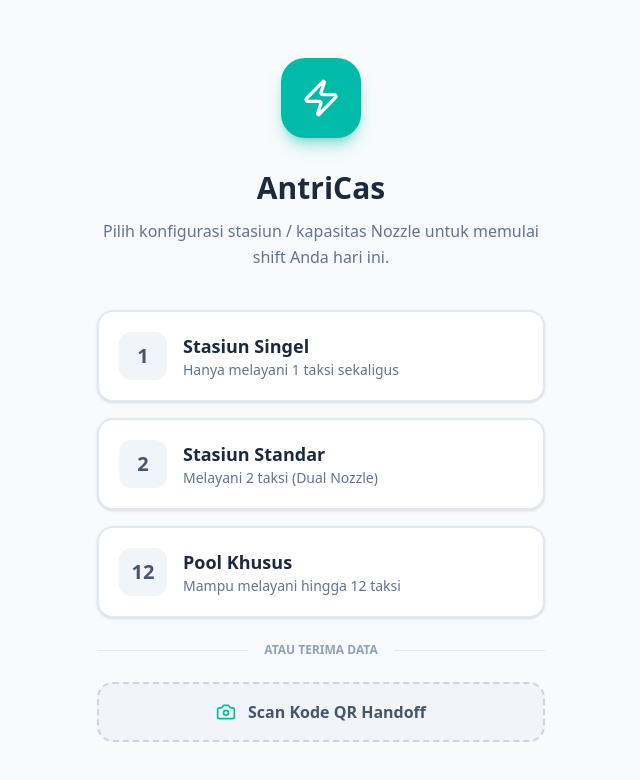
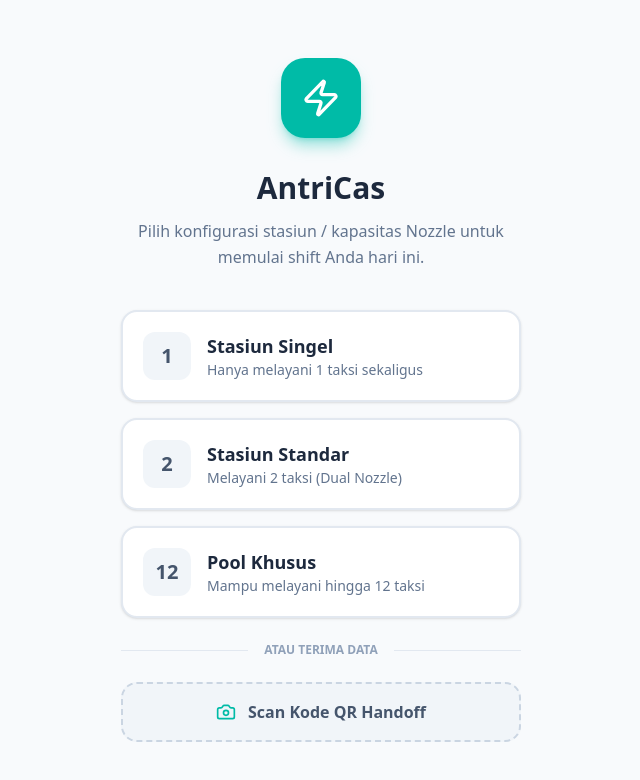
Before and after one commit to 5leepy/antrian-hp, a Next.js app: page / in a window 1280 px wide. Shown: the top 780 px of the page, without its empty margins (319-959 px from the left). Built offline with nearby package versions, Linux system fonts and the light colour scheme.

Commit message:
feat(ui): hide QR export tab when scanning from setup screen

```diff
--- a/src/app/page.tsx
+++ b/src/app/page.tsx
@@ -444,63 +444,7 @@ export default function EVQueueApp() {
 
   if (!isLoaded) return null;
 
-  // SETUP MODAL (Shown if maxNozzles is null, e.g., on first load or after reset)
-  if (isLoaded && maxNozzles === null) {
-    return (
-      <div className="min-h-screen bg-slate-50 dark:bg-slate-950 flex flex-col items-center justify-center p-6 text-center font-sans">
-        <div className="max-w-md w-full animate-in zoom-in-95 duration-500">
-          <div className="w-20 h-20 bg-teal-500 rounded-3xl mx-auto flex items-center justify-center shadow-lg shadow-teal-500/40 mb-8">
-            <Zap className="w-10 h-10 text-white" />
-          </div>
-          <h1 className="text-3xl font-black text-slate-800 dark:text-white mb-3">AntriCas</h1>
-          <p className="text-slate-500 dark:text-slate-400 font-medium mb-10 leading-relaxed">Pilih konfigurasi stasiun / kapasitas Nozzle untuk memulai shift Anda hari ini.</p>
-
-          <div className="flex flex-col gap-4">
-            <button onClick={() => setMaxNozzles(1)} className="w-full bg-white dark:bg-slate-900 border-2 border-slate-200 dark:border-slate-800 hover:border-teal-400 dark:hover:border-teal-500 p-5 rounded-2xl flex items-center gap-4 transition-all shadow-sm active:scale-95 group">
-              <div className="w-12 h-12 shrink-0 bg-slate-100 dark:bg-slate-800 rounded-xl flex items-center justify-center group-hover:bg-teal-100 dark:group-hover:bg-teal-900/50 transition-colors">
-                <span className="text-xl font-bold text-slate-600 dark:text-slate-300 group-hover:text-teal-600 dark:group-hover:text-teal-400">1</span>
-              </div>
-              <div className="text-left">
-                <h3 className="text-lg font-bold text-slate-800 dark:text-slate-200">Stasiun Singel</h3>
-                <p className="text-sm text-slate-500">Hanya melayani 1 taksi sekaligus</p>
-              </div>
-            </button>
-            <button onClick={() => setMaxNozzles(2)} className="w-full bg-white dark:bg-slate-900 border-2 border-slate-200 dark:border-slate-800 hover:border-teal-400 dark:hover:border-teal-500 p-5 rounded-2xl flex items-center gap-4 transition-all shadow-sm active:scale-95 group">
-              <div className="w-12 h-12 shrink-0 bg-slate-100 dark:bg-slate-800 rounded-xl flex items-center justify-center group-hover:bg-teal-100 dark:group-hover:bg-teal-900/50 transition-colors">
-                <span className="text-xl font-bold text-slate-600 dark:text-slate-300 group-hover:text-teal-600 dark:group-hover:text-teal-400">2</span>
-              </div>
-              <div className="text-left">
-                <h3 className="text-lg font-bold text-slate-800 dark:text-slate-200">Stasiun Standar</h3>
-                <p className="text-sm text-slate-500">Melayani 2 taksi (Dual Nozzle)</p>
-              </div>
-            </button>
-            <button onClick={() => setMaxNozzles(12)} className="w-full bg-white dark:bg-slate-900 border-2 border-slate-200 dark:border-slate-800 hover:border-teal-400 dark:hover:border-teal-500 p-5 rounded-2xl flex items-center gap-4 transition-all shadow-sm active:scale-95 group">
-              <div className="w-12 h-12 shrink-0 bg-slate-100 dark:bg-slate-800 rounded-xl flex items-center justify-center group-hover:bg-teal-100 dark:group-hover:bg-teal-900/50 transition-colors">
-                <span className="text-xl font-bold text-slate-600 dark:text-slate-300 group-hover:text-teal-600 dark:group-hover:text-teal-400">12</span>
-              </div>
-              <div className="text-left">
-                <h3 className="text-lg font-bold text-slate-800 dark:text-slate-200">Pool Khusus</h3>
-                <p className="text-sm text-slate-500">Mampu melayani hingga 12 taksi</p>
-              </div>
-            </button>
-            <div className="my-2 flex items-center gap-4">
-               <div className="h-px bg-slate-200 dark:bg-slate-800 flex-1"></div>
-               <span className="text-xs font-bold text-slate-400">ATAU TERIMA DATA</span>
-               <div className="h-px bg-slate-200 dark:bg-slate-800 flex-1"></div>
-            </div>
-            <button
-               onClick={() => { setQrMode("scan"); setShowQrModal(true); }}
-               className="w-full bg-slate-100 dark:bg-slate-900 border-2 border-dashed border-slate-300 dark:border-slate-700 hover:border-teal-500 hover:bg-teal-50 dark:hover:bg-teal-900/20 p-4 rounded-2xl flex items-center justify-center gap-3 transition-all text-slate-600 dark:text-slate-400 font-bold active:scale-95"
-            >
-               <Camera className="w-5 h-5 text-teal-500" />
-               Scan Kode QR Handoff
-            </button>
-          </div>
-        </div>
-      </div>
-    );
-  }
-
+  // Global Modal Modifiers Moved downstream
   const chargingCars = queue.filter(q => q.status === "charging").sort((a,b) => (a.chargingTime || 0) - (b.chargingTime || 0));
   const waitingCars = queue.filter(q => q.status === "waiting").sort((a, b) => a.enqueueTime - b.enqueueTime);
   const isNozzleFull = chargingCars.length >= (maxNozzles || 2); // Default to 2 if maxNozzles is null (shouldn't happen after setup)
@@ -518,6 +462,40 @@ export default function EVQueueApp() {
 
   return (
     <div className="min-h-screen bg-slate-50 text-slate-900 dark:bg-slate-950 dark:text-slate-100 flex flex-col font-sans transition-colors duration-300">
+
+      {maxNozzles === null ? (
+        <div className="flex flex-col items-center justify-center p-6 text-center flex-1 w-full max-w-md mx-auto animate-in zoom-in-95 duration-500">
+          <div className="w-20 h-20 bg-teal-500 rounded-3xl mx-auto flex items-center justify-center shadow-lg shadow-teal-500/40 mb-8">
+            <Zap className="w-10 h-10 text-white" />
+          </div>
+          <h1 className="text-3xl font-black text-slate-800 dark:text-white mb-3">AntriCas</h1>
+          <p className="text-slate-500 dark:text-slate-400 font-medium mb-10 leading-relaxed">Pilih konfigurasi stasiun / kapasitas Nozzle untuk memulai shift Anda hari ini.</p>
+
+          <div className="flex flex-col gap-4 w-full">
+            <button onClick={() => setMaxNozzles(1)} className="w-full bg-white dark:bg-slate-900 border-2 border-slate-200 dark:border-slate-800 hover:border-teal-400 dark:hover:border-teal-500 p-5 rounded-2xl flex items-center gap-4 transition-all shadow-sm active:scale-95 group">
+              <div className="w-12 h-12 shrink-0 bg-slate-100 dark:bg-slate-800 rounded-xl flex items-center justify-center group-hover:bg-teal-100 dark:group-hover:bg-teal-900/50 transition-colors"><span className="text-xl font-bold text-slate-600 dark:text-slate-300 group-hover:text-teal-600 dark:group-hover:text-teal-400">1</span></div>
+              <div className="text-left"><h3 className="text-lg font-bold text-slate-800 dark:text-slate-200">Stasiun Singel</h3><p className="text-sm text-slate-500">Hanya melayani 1 taksi sekaligus</p></div>
+            </button>
+            <button onClick={() => setMaxNozzles(2)} className="w-full bg-white dark:bg-slate-900 border-2 border-slate-200 dark:border-slate-800 hover:border-teal-400 dark:hover:border-teal-500 p-5 rounded-2xl flex items-center gap-4 transition-all shadow-sm active:scale-95 group">
+              <div className="w-12 h-12 shrink-0 bg-slate-100 dark:bg-slate-800 rounded-xl flex items-center justify-center group-hover:bg-teal-100 dark:group-hover:bg-teal-900/50 transition-colors"><span className="text-xl font-bold text-slate-600 dark:text-slate-300 group-hover:text-teal-600 dark:group-hover:text-teal-400">2</span></div>
+              <div className="text-left"><h3 className="text-lg font-bold text-slate-800 dark:text-slate-200">Stasiun Standar</h3><p className="text-sm text-slate-500">Melayani 2 taksi (Dual Nozzle)</p></div>
+            </button>
+            <button onClick={() => setMaxNozzles(12)} className="w-full bg-white dark:bg-slate-900 border-2 border-slate-200 dark:border-slate-800 hover:border-teal-400 dark:hover:border-teal-500 p-5 rounded-2xl flex items-center gap-4 transition-all shadow-sm active:scale-95 group">
+              <div className="w-12 h-12 shrink-0 bg-slate-100 dark:bg-slate-800 rounded-xl flex items-center justify-center group-hover:bg-teal-100 dark:group-hover:bg-teal-900/50 transition-colors"><span className="text-xl font-bold text-slate-600 dark:text-slate-300 group-hover:text-teal-600 dark:group-hover:text-teal-400">12</span></div>
+              <div className="text-left"><h3 className="text-lg font-bold text-slate-800 dark:text-slate-200">Pool Khusus</h3><p className="text-sm text-slate-500">Mampu melayani hingga 12 taksi</p></div>
+            </button>
+            <div className="my-2 flex items-center gap-4">
+               <div className="h-px bg-slate-200 dark:bg-slate-800 flex-1"></div>
+               <span className="text-xs font-bold text-slate-400">ATAU TERIMA DATA</span>
+               <div className="h-px bg-slate-200 dark:bg-slate-800 flex-1"></div>
+            </div>
+            <button onClick={() => { setQrMode("scan"); setShowQrModal(true); }} className="w-full bg-slate-100 dark:bg-slate-900 border-2 border-dashed border-slate-300 dark:border-slate-700 hover:border-teal-500 hover:bg-teal-50 dark:hover:bg-teal-900/20 p-4 rounded-2xl flex items-center justify-center gap-3 transition-all text-slate-600 dark:text-slate-400 font-bold active:scale-95">
+               <Camera className="w-5 h-5 text-teal-500" /> Scan Kode QR Handoff
+            </button>
+          </div>
+        </div>
+      ) : (
+      <>
       <header className="sticky top-0 z-40 flex border-b border-slate-200 dark:border-slate-800 bg-white/80 dark:bg-slate-900/80 backdrop-blur-md justify-between items-center p-4">
         <h1 className="text-xl font-black bg-gradient-to-r from-teal-500 to-emerald-500 bg-clip-text text-transparent flex items-center gap-2">
           <CarFront className="w-6 h-6 text-teal-500" />
@@ -872,6 +850,8 @@ export default function EVQueueApp() {
           Developed by <span className="text-teal-500 font-bold">Nadir Nahdi</span>
         </p>
       </footer>
+      </>
+      )}
 
       {/* TOAST NOTIFICATION */}
       {toast && (
@@ -931,12 +911,14 @@ export default function EVQueueApp() {
            <div className="bg-white dark:bg-slate-900 w-full max-w-sm rounded-3xl p-6 shadow-2xl border border-slate-200 dark:border-slate-800 animate-in zoom-in-95 flex flex-col items-center">
 
              {/* TOGGLE TABS */}
-             <div className="flex w-full bg-slate-100 dark:bg-slate-800 p-1.5 rounded-xl mb-6">
-                <button onClick={() => setQrMode("show")} className={`flex-1 py-3 text-sm font-bold rounded-lg transition-all ${qrMode === 'show' ? 'bg-white dark:bg-slate-900 shadow-sm text-teal-600 dark:text-teal-400' : 'text-slate-500 dark:text-slate-400 hover:text-slate-700'}`}>Tampilkan QR</button>
-                <button onClick={() => setQrMode("scan")} className={`flex-1 flex items-center justify-center gap-1.5 py-3 text-sm font-bold rounded-lg transition-all ${qrMode === 'scan' ? 'bg-white dark:bg-slate-900 shadow-sm text-teal-600 dark:text-teal-400' : 'text-slate-500 dark:text-slate-400 hover:text-slate-700'}`}><Camera className="w-5 h-5"/> Scan Kamera</button>
-             </div>
+             {maxNozzles !== null && (
+               <div className="flex w-full bg-slate-100 dark:bg-slate-800 p-1.5 rounded-xl mb-6">
+                  <button onClick={() => setQrMode("show")} className={`flex-1 py-3 text-sm font-bold rounded-lg transition-all ${qrMode === 'show' ? 'bg-white dark:bg-slate-900 shadow-sm text-teal-600 dark:text-teal-400' : 'text-slate-500 dark:text-slate-400 hover:text-slate-700'}`}>Tampilkan QR</button>
+                  <button onClick={() => setQrMode("scan")} className={`flex-1 flex items-center justify-center gap-1.5 py-3 text-sm font-bold rounded-lg transition-all ${qrMode === 'scan' ? 'bg-white dark:bg-slate-900 shadow-sm text-teal-600 dark:text-teal-400' : 'text-slate-500 dark:text-slate-400 hover:text-slate-700'}`}><Camera className="w-5 h-5"/> Scan Kamera</button>
+               </div>
+             )}
 
-             {qrMode === "show" ? (
+             {qrMode === "show" && maxNozzles !== null ? (
                <>
                  <h3 className="text-xl font-black text-slate-800 dark:text-teal-400 mb-2">Transfer Antrian</h3>
                  <p className="text-slate-500 text-center text-sm mb-6">Minta operator pengganti untuk men-scan QR ini menggunakan kamera HP mereka.</p>
```
